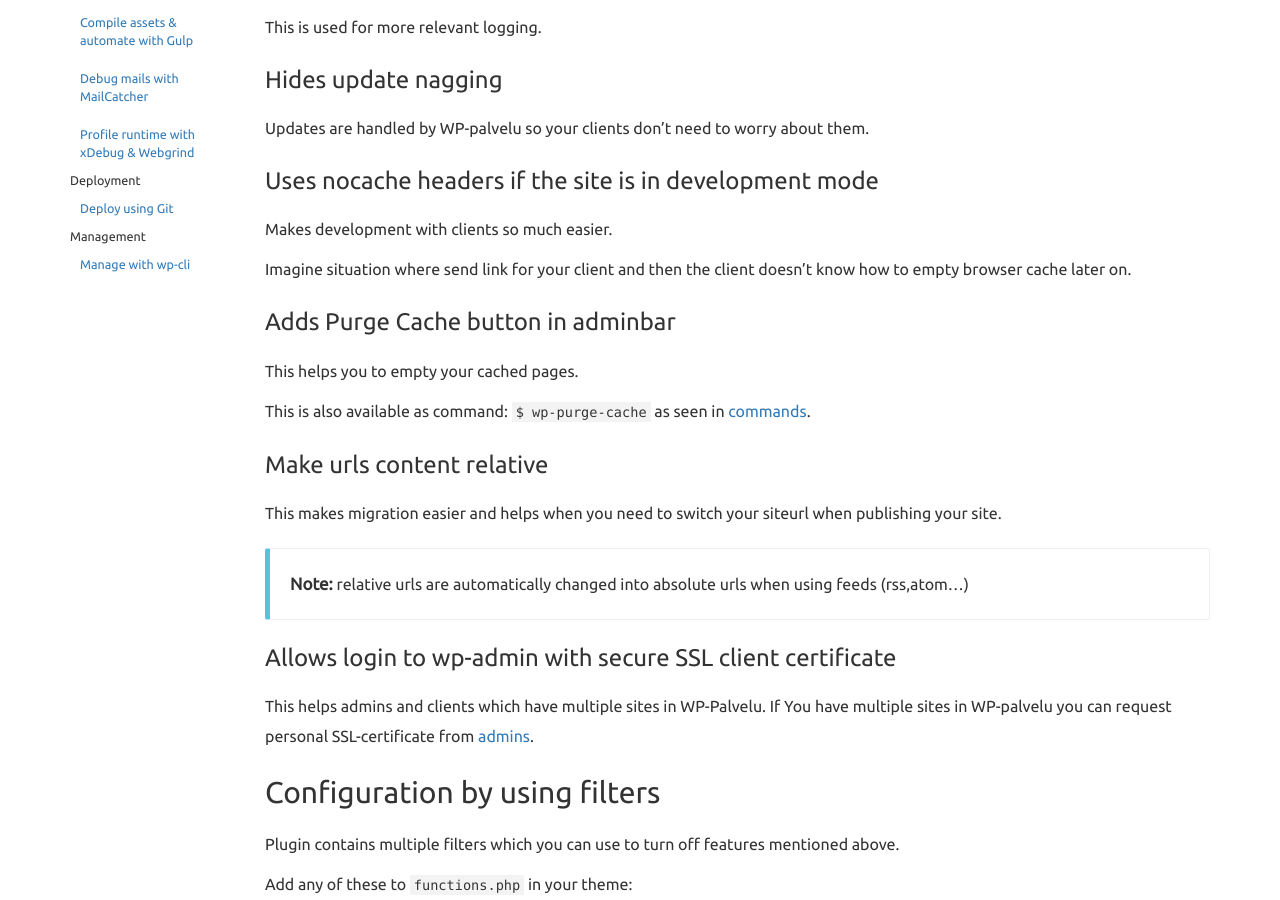
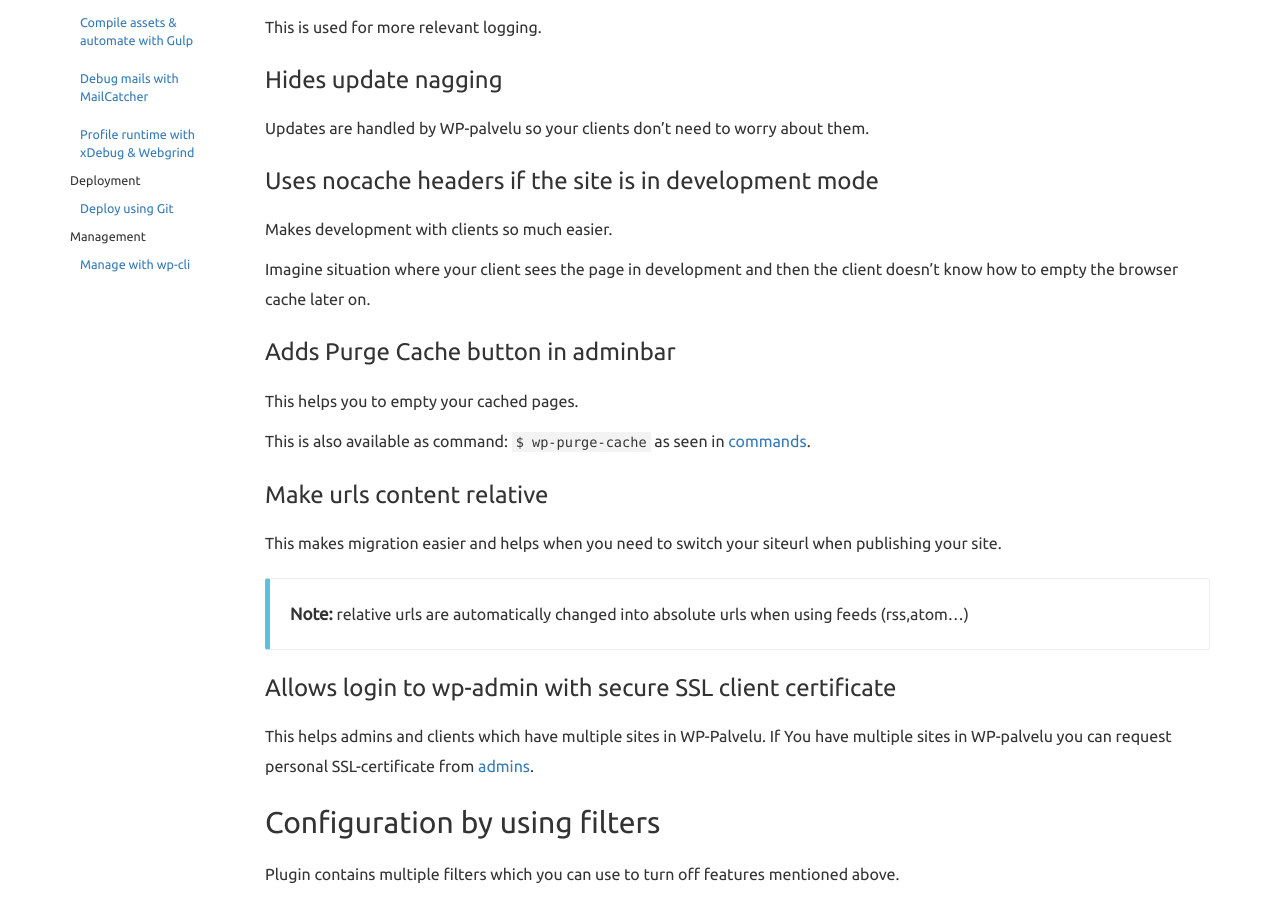
Before and after one commit to Seravo/docs, a Jekyll site: the page built from _posts/2015-10-15-wppalvelu-plugin.md, in a window 1280 px wide and 900 px high, scrolled down 733 px. Built offline with Jekyll 4.4.1, drawn with Linux system fonts in a browser that asks for light colours; nearby versions of some CDN libraries; Markdown is read by kramdown in place of the engine named in the settings.

Commit message:
Fix typos in wp-palvelu plugin section

```diff
--- a/_posts/2015-10-15-wppalvelu-plugin.md
+++ b/_posts/2015-10-15-wppalvelu-plugin.md
@@ -29,7 +29,7 @@
 ### Uses nocache headers if the site is in development mode
 Makes development with clients so much easier.
 
-Imagine situation where send link for your client and then the client doesn't know how to empty browser cache later on.
+Imagine situation where your client sees the page in development and then the client doesn't know how to empty the browser cache later on.
 
 ### Adds Purge Cache button in adminbar
 This helps you to empty your cached pages.
```
